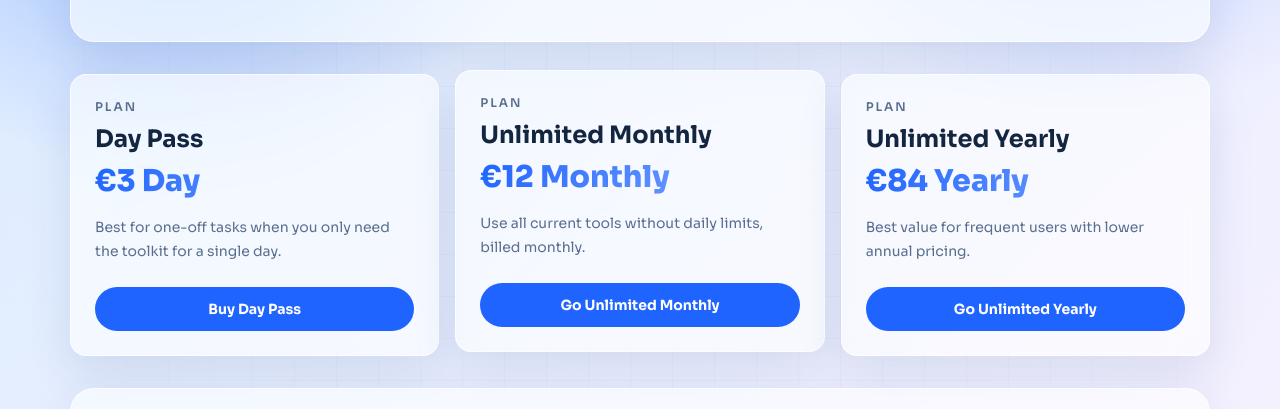
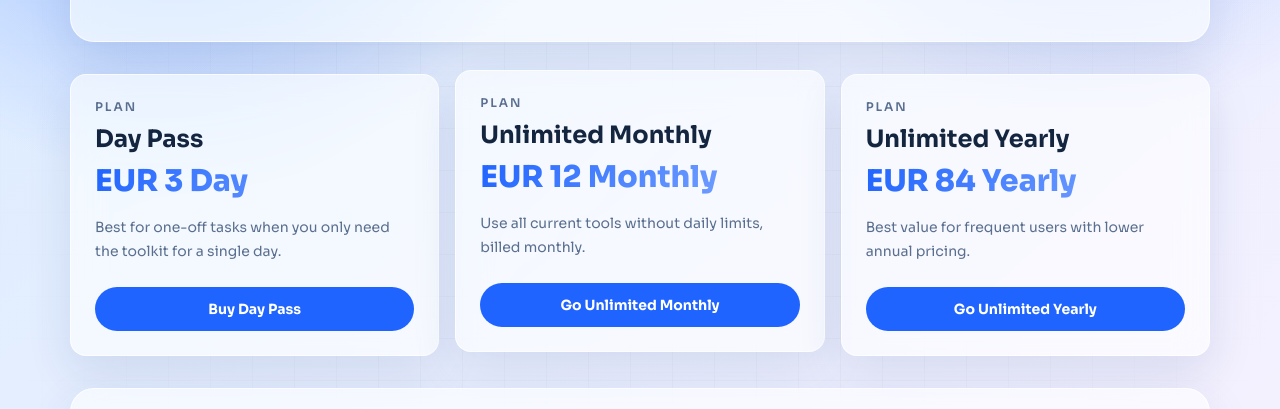
Before and after one commit to Sahibkei/Allinone, a Next.js app: page /pricing in a window 1280 px wide. Shown: the part 334-743 px from the top of the page. Built offline with nearby package versions, Linux system fonts and the light colour scheme; no server answers.

Commit message:
Enforce logged-in email via server-created Stripe checkout sessions

```diff
--- /dev/null
+++ b/app/api/stripe/checkout/route.ts
@@ -0,0 +1,112 @@
+import { NextResponse } from "next/server";
+import { z } from "zod";
+import { getUserById } from "@/lib/entitlements";
+import { getCurrentUserFromSession } from "@/lib/server-auth";
+import { getStripe } from "@/lib/stripe";
+import { getUsersCollection } from "@/lib/user-store";
+
+const bodySchema = z.object({
+  plan: z.enum(["day_pass", "pro_monthly", "pro_yearly"]),
+});
+
+export const runtime = "nodejs";
+
+function getRequiredPriceId(plan: "day_pass" | "pro_monthly" | "pro_yearly") {
+  const map = {
+    day_pass: process.env.STRIPE_PRICE_DAY,
+    pro_monthly: process.env.STRIPE_PRICE_MONTHLY,
+    pro_yearly: process.env.STRIPE_PRICE_YEARLY,
+  };
+  const value = map[plan]?.trim();
+  if (!value) {
+    throw new Error(`Missing Stripe price id for plan: ${plan}`);
+  }
+  return value;
+}
+
+function getAppUrl() {
+  return process.env.NEXT_PUBLIC_APP_URL ?? "http://localhost:3000";
+}
+
+async function ensureStripeCustomerId(params: { userId: string; name: string; email: string; existing: string | null | undefined }) {
+  if (params.existing?.trim()) {
+    return params.existing.trim();
+  }
+
+  const stripe = getStripe();
+  const customer = await stripe.customers.create({
+    name: params.name,
+    email: params.email,
+    metadata: {
+      appUserId: params.userId,
+    },
+  });
+
+  const users = await getUsersCollection();
+  await users.updateOne(
+    { emailLower: params.email.toLowerCase() },
+    {
+      $set: {
+        stripeCustomerId: customer.id,
+        updatedAt: new Date(),
+      },
+    },
+  );
+
+  return customer.id;
+}
+
+export async function POST(request: Request) {
+  const sessionUser = await getCurrentUserFromSession();
+  if (!sessionUser?.id) {
+    return NextResponse.json({ message: "Please log in before starting checkout." }, { status: 401 });
+  }
+
+  const body = await request.json().catch(() => null);
+  const parsed = bodySchema.safeParse(body);
+  if (!parsed.success) {
+    return NextResponse.json({ message: "Invalid checkout request." }, { status: 400 });
+  }
+
+  const user = await getUserById(sessionUser.id);
+  if (!user || !user._id) {
+    return NextResponse.json({ message: "User not found." }, { status: 404 });
+  }
+
+  const stripeCustomerId = await ensureStripeCustomerId({
+    userId: user._id.toString(),
+    name: user.name,
+    email: user.emailLower,
+    existing: user.stripeCustomerId,
+  });
+
+  const priceId = getRequiredPriceId(parsed.data.plan);
+  const stripe = getStripe();
+  const appUrl = getAppUrl();
+  const mode = parsed.data.plan === "day_pass" ? "payment" : "subscription";
+
+  const checkoutSession = await stripe.checkout.sessions.create({
+    mode,
+    customer: stripeCustomerId,
+    line_items: [
+      {
+        price: priceId,
+        quantity: 1,
+      },
+    ],
+    success_url: `${appUrl}/pricing?checkout=success`,
+    cancel_url: `${appUrl}/pricing?checkout=canceled`,
+    metadata: {
+      appUserId: user._id.toString(),
+      appUserEmail: user.emailLower,
+      requestedPlan: parsed.data.plan,
+    },
+    client_reference_id: user._id.toString(),
+  });
+
+  if (!checkoutSession.url) {
+    return NextResponse.json({ message: "Could not create checkout session." }, { status: 500 });
+  }
+
+  return NextResponse.json({ url: checkoutSession.url });
+}
--- a/app/api/stripe/webhook/route.ts
+++ b/app/api/stripe/webhook/route.ts
@@ -2,8 +2,10 @@ import { NextResponse } from "next/server";
 import type Stripe from "stripe";
 import {
   applyEntitlementByEmailOrCreatePending,
+  applyEntitlementToUserById,
   beginStripeEventProcessing,
   expireDayPassByStripeCustomer,
+  getUserById,
   mapStripePriceIdToPlan,
   markStripeEventProcessed,
   updateUserEntitlementByStripeRefs,
@@ -56,6 +58,20 @@ async function handleCheckoutCompleted(event: Stripe.Event, session: Stripe.Chec
   const entitlement = mapStripePriceIdToPlan(priceId, purchasedAt);
   if (!entitlement) {
     return;
+  }
+
+  const metadataUserId = session.metadata?.appUserId ?? null;
+  if (metadataUserId) {
+    const user = await getUserById(metadataUserId);
+    if (user?._id) {
+      // Checkout session is created from logged-in context; enforce that identity first.
+      await applyEntitlementToUserById(user._id, {
+        ...entitlement,
+        stripeCustomerId: toStripeId(session.customer),
+        stripeSubscriptionId: toStripeId(session.subscription),
+      });
+      return;
+    }
   }
 
   await applyEntitlementByEmailOrCreatePending({
--- a/app/pricing/page.tsx
+++ b/app/pricing/page.tsx
@@ -1,35 +1,36 @@
 import type { Metadata } from "next";
+import { PricingCards } from "@/components/billing/pricing-cards";
 import { MainNav } from "@/components/main-nav";
 import { SiteFooter } from "@/components/site-footer";
 
 const plans = [
   {
+    key: "day_pass",
     name: "Day Pass",
-    price: "€3 Day",
+    price: "EUR 3 Day",
     description: "Best for one-off tasks when you only need the toolkit for a single day.",
-    href: "https://buy.stripe.com/test_5kQcMY0bj8ZNcI81ks57W00",
     cta: "Buy Day Pass",
   },
   {
+    key: "pro_monthly",
     name: "Unlimited Monthly",
-    price: "€12 Monthly",
+    price: "EUR 12 Monthly",
     description: "Use all current tools without daily limits, billed monthly.",
-    href: "https://buy.stripe.com/test_14AcMYbU12Bp7nO9QY57W01",
     cta: "Go Unlimited Monthly",
   },
   {
+    key: "pro_yearly",
     name: "Unlimited Yearly",
-    price: "€84 Yearly",
+    price: "EUR 84 Yearly",
     description: "Best value for frequent users with lower annual pricing.",
-    href: "https://buy.stripe.com/test_dRmaEQ4rz1xlaA03sA57W02",
     cta: "Go Unlimited Yearly",
   },
-];
+] as const;
 
 export const metadata: Metadata = {
   title: "Pricing",
   description:
-    "Choose a Day Pass, Unlimited Monthly, or Unlimited Yearly plan for All In One tools. Secure checkout with Stripe Payment Links.",
+    "Choose a Day Pass, Unlimited Monthly, or Unlimited Yearly plan for All In One tools. Secure checkout with Stripe.",
 };
 
 export default function PricingPage() {
@@ -48,28 +49,7 @@ export default function PricingPage() {
           </p>
         </section>
 
-        <section className="mt-8 grid gap-4 md:grid-cols-3">
-          {plans.map((plan, index) => (
-            <article
-              key={plan.name}
-              className={`glass-panel reveal rounded-2xl p-6 ${index === 1 ? "md:-translate-y-1" : ""}`}
-            >
-              <p className="text-xs font-semibold uppercase tracking-[0.16em] muted">Plan</p>
-              <h2 className="mt-2 text-2xl font-bold">{plan.name}</h2>
-              <p className="mt-2 text-3xl font-extrabold text-gradient">{plan.price}</p>
-              <p className="muted mt-4 text-sm leading-6">{plan.description}</p>
-
-              <a
-                href={plan.href}
-                target="_blank"
-                rel="noopener noreferrer"
-                className="btn-primary mt-6 inline-flex w-full items-center justify-center px-4 py-3 text-sm"
-              >
-                {plan.cta}
-              </a>
-            </article>
-          ))}
-        </section>
+        <PricingCards plans={[...plans]} />
 
         <section className="glass-panel mt-8 rounded-3xl p-6 md:p-8">
           <h2 className="text-xl font-bold">Secure checkout</h2>
--- /dev/null
+++ b/components/billing/pricing-cards.tsx
@@ -0,0 +1,85 @@
+"use client";
+
+import { useState } from "react";
+import { useRouter } from "next/navigation";
+
+type Plan = {
+  key: "day_pass" | "pro_monthly" | "pro_yearly";
+  name: string;
+  price: string;
+  description: string;
+  cta: string;
+};
+
+type PricingCardsProps = {
+  plans: Plan[];
+};
+
+export function PricingCards({ plans }: PricingCardsProps) {
+  const router = useRouter();
+  const [activePlan, setActivePlan] = useState<string | null>(null);
+  const [errorText, setErrorText] = useState("");
+
+  async function startCheckout(plan: Plan) {
+    setErrorText("");
+    setActivePlan(plan.key);
+
+    try {
+      const response = await fetch("/api/stripe/checkout", {
+        method: "POST",
+        headers: { "Content-Type": "application/json" },
+        body: JSON.stringify({ plan: plan.key }),
+      });
+
+      const payload = (await response.json().catch(() => ({}))) as { url?: string; message?: string };
+
+      if (response.status === 401) {
+        router.push("/login?next=/pricing");
+        return;
+      }
+
+      if (!response.ok || !payload.url) {
+        setErrorText(payload.message ?? "Could not start checkout. Please try again.");
+        return;
+      }
+
+      window.location.href = payload.url;
+    } catch {
+      setErrorText("Could not start checkout. Please try again.");
+    } finally {
+      setActivePlan(null);
+    }
+  }
+
+  return (
+    <>
+      <section className="mt-8 grid gap-4 md:grid-cols-3">
+        {plans.map((plan, index) => (
+          <article
+            key={plan.name}
+            className={`glass-panel reveal rounded-2xl p-6 ${index === 1 ? "md:-translate-y-1" : ""}`}
+          >
+            <p className="text-xs font-semibold uppercase tracking-[0.16em] muted">Plan</p>
+            <h2 className="mt-2 text-2xl font-bold">{plan.name}</h2>
+            <p className="mt-2 text-3xl font-extrabold text-gradient">{plan.price}</p>
+            <p className="muted mt-4 text-sm leading-6">{plan.description}</p>
+
+            <button
+              type="button"
+              onClick={() => startCheckout(plan)}
+              disabled={activePlan === plan.key}
+              className="btn-primary mt-6 inline-flex w-full items-center justify-center px-4 py-3 text-sm disabled:cursor-not-allowed disabled:opacity-60"
+            >
+              {activePlan === plan.key ? "Redirecting..." : plan.cta}
+            </button>
+          </article>
+        ))}
+      </section>
+      {!!errorText && (
+        <p className="mt-4 rounded-xl border border-red-300/35 bg-red-400/12 px-3 py-2 text-sm text-red-200">
+          {errorText}
+        </p>
+      )}
+    </>
+  );
+}
```
